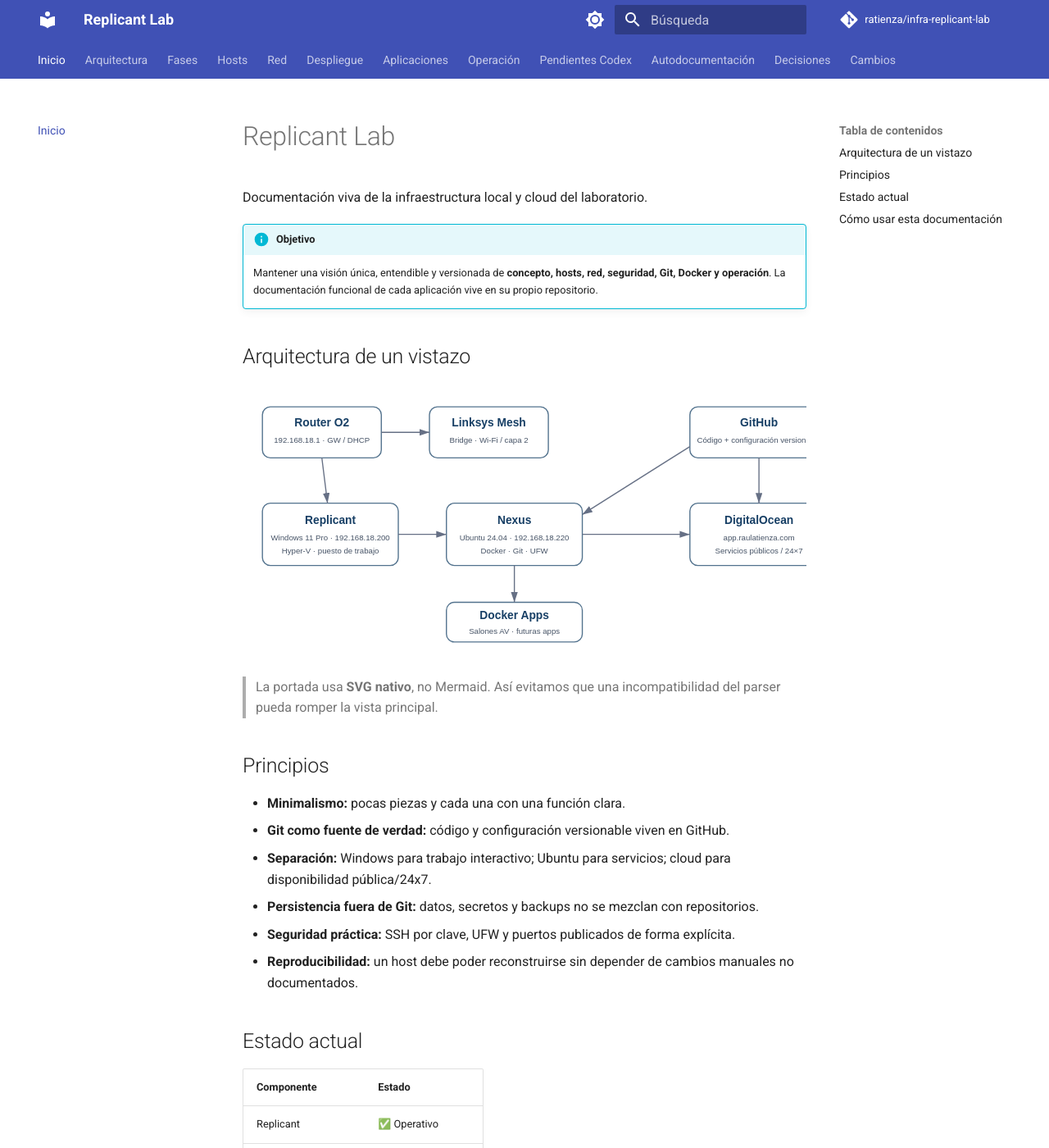
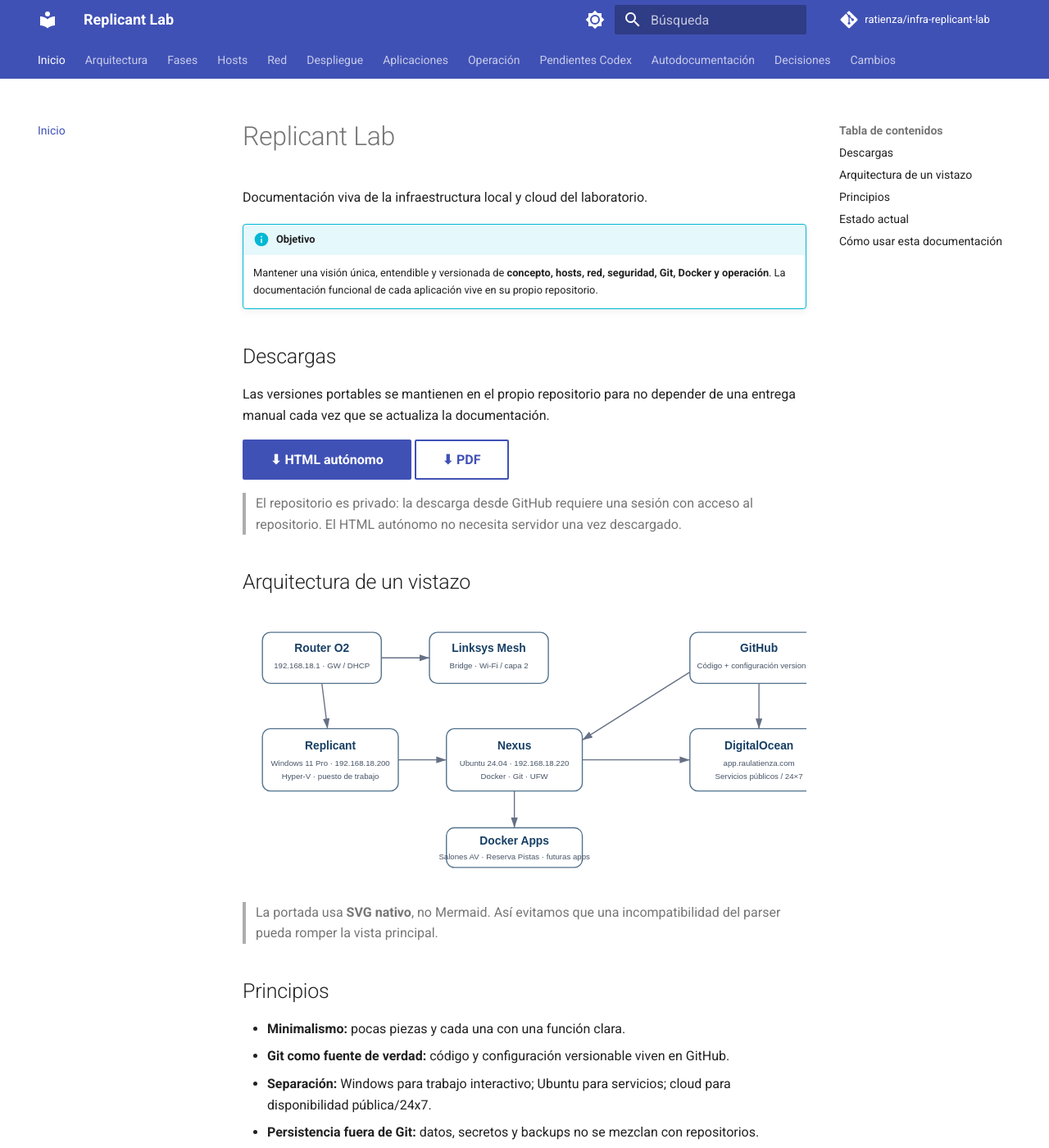
Before and after one commit to ratienza/infra-replicant-lab, an MkDocs documentation site: the page built from docs/index.md, in a window 1280 px wide and 1400 px high. Shown: the whole window at 82% size. Built offline with MkDocs 1.6.1 and Material for MkDocs 9.7.7, drawn with Linux system fonts in a browser that asks for light colours; comment, search, counter and statistics services are not loaded; some of the changed text lies outside the part shown.

Commit message:
Add downloads and Reserva-Pistas status to home page

```diff
--- a/docs/index.md
+++ b/docs/index.md
@@ -4,6 +4,15 @@
 
 !!! info "Objetivo"
     Mantener una visión única, entendible y versionada de **concepto, hosts, red, seguridad, Git, Docker y operación**. La documentación funcional de cada aplicación vive en su propio repositorio.
+
+## Descargas
+
+Las versiones portables se mantienen en el propio repositorio para no depender de una entrega manual cada vez que se actualiza la documentación.
+
+[⬇ HTML autónomo](https://github.com/ratienza/infra-replicant-lab/raw/main/standalone/Replicant-Lab.html){ .md-button .md-button--primary }
+[⬇ PDF](https://github.com/ratienza/infra-replicant-lab/raw/main/standalone/Replicant-Lab.pdf){ .md-button }
+
+> El repositorio es privado: la descarga desde GitHub requiere una sesión con acceso al repositorio. El HTML autónomo no necesita servidor una vez descargado.
 
 ## Arquitectura de un vistazo
 
@@ -46,7 +55,7 @@
 
   <rect x="360" y="380" width="240" height="70" rx="14" class="rb"/>
   <text x="480" y="410" text-anchor="middle" class="rt">Docker Apps</text>
-  <text x="480" y="435" text-anchor="middle" class="rs">Salones AV · futuras apps</text>
+  <text x="480" y="435" text-anchor="middle" class="rs">Salones AV · Reserva Pistas · futuras apps</text>
 
   <line x1="245" y1="80" x2="330" y2="80" class="rl"/>
   <line x1="140" y1="125" x2="150" y2="205" class="rl"/>
@@ -79,10 +88,12 @@
 | UFW | ✅ Activo |
 | Docker / Compose | ✅ Operativo |
 | GitHub desde Nexus | ✅ Operativo |
-| Salones AV | ✅ PoC desplegada |
+| Salones AV | ✅ PoC desplegada · `8081` |
+| Replicant Lab | ✅ Documentación · `8082` |
+| Reserva-Pistas-UTP | ✅ Staging accesible · `8083` |
+| Reserva-Pistas histórico en Nexus | ⏳ Pendiente de sincronizar desde DigitalOcean |
 | Backups | ⏳ Pendiente |
 | DNS local | ⏳ Pendiente |
-| Reverse proxy | ⏳ Pendiente |
 
 ## Cómo usar esta documentación
 
@@ -93,4 +104,5 @@
 - **Despliegue** fija los patrones Git/Docker.
 - **Aplicaciones** contiene solo la ficha de infraestructura de cada app.
 - **Operación** concentra comandos y procedimientos cortos.
+- **Pendientes Codex** conserva los encargos que deben retomarse sin depender de memoria de chat.
 - **Decisiones** registra criterios que no conviene redescubrir cada vez.
```
